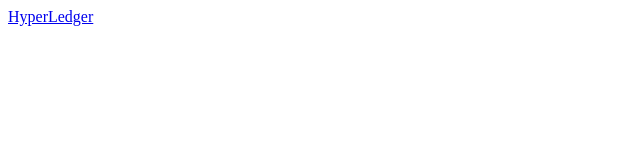
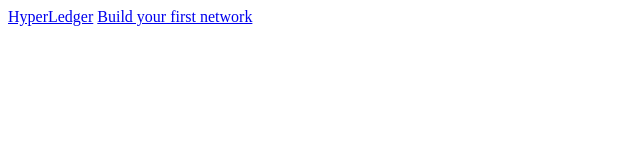
Before and after one commit to MatrixMuto/LearnHardly, a plain HTML site: page index.html in a window 1280 px wide. Shown: the whole page, without its empty margins (0-640 px from the left). Drawn offline with Linux system fonts and the light colour scheme.

Commit message:
build your first network

```diff
--- a/index.html
+++ b/index.html
@@ -4,5 +4,6 @@
 </head>
 <body>
 <a href="blockchain/hyperledger.md">HyperLedger</a>
+<a href="blockchain/build-your-first-network.md">Build your first network</a>
 </body>
 </html>
```
Also changed, not shown: 1 other file.
